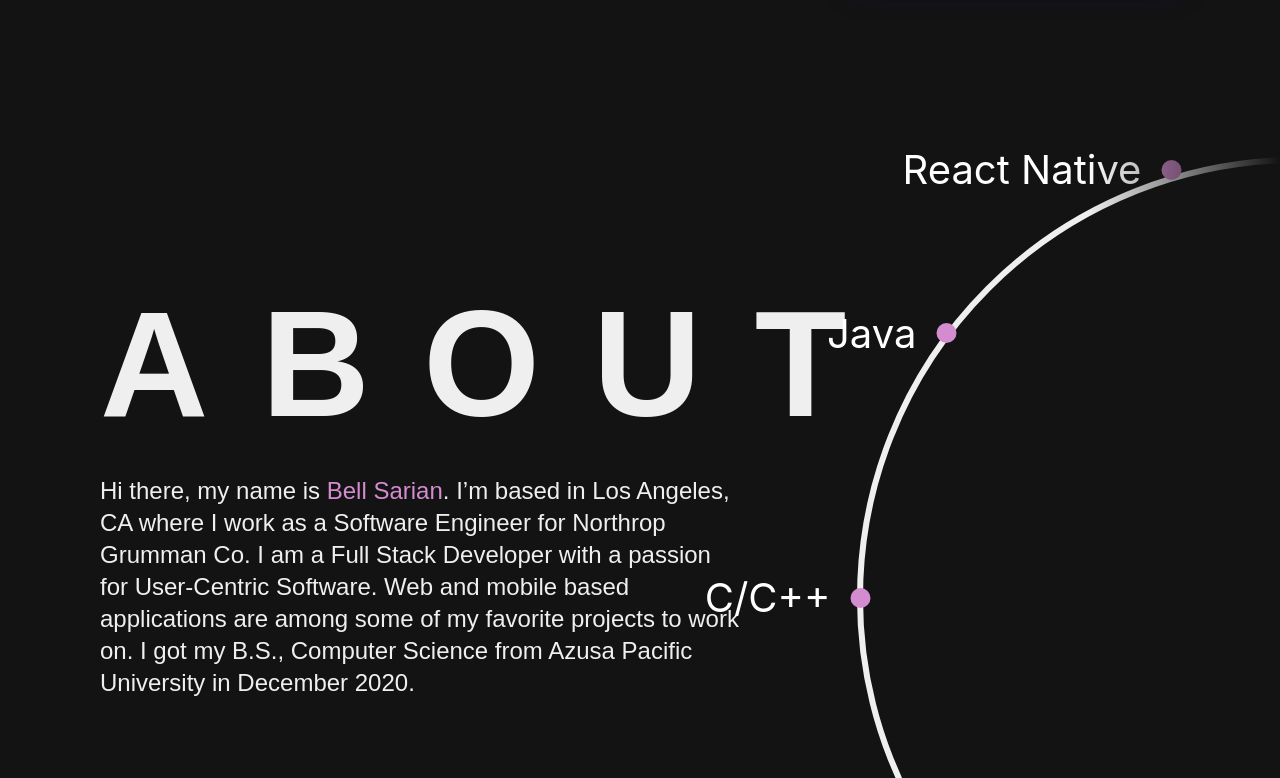
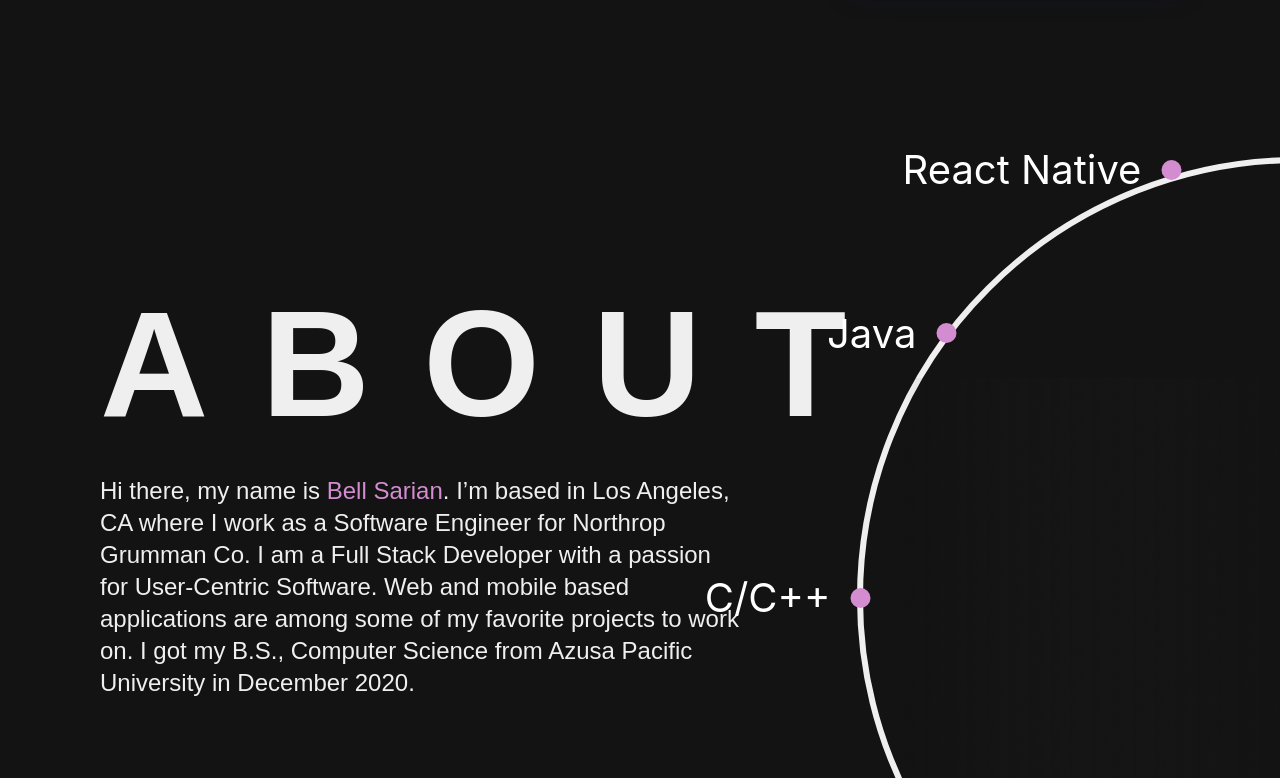
Before and after one commit to bell-sarian/dev-portfolio, a React (Create React App) app: page / in a window 1280 px wide. Shown: the part 822-1600 px from the top of the page. Built offline with nearby package versions, Linux system fonts and the light colour scheme; what webfontloader would draw is missing.

Commit message:
add gradient image

```diff
--- a/src/component/About/About.css
+++ b/src/component/About/About.css
@@ -98,3 +98,11 @@
 .gradient-menu-square::-webkit-scrollbar {
     display: none; /* for Chrome, Safari, and Opera */
 }
+
+.menu-gradient {
+    /* border: 1px solid red; */
+    position: absolute;
+    top: 1200px;
+    right: 0px;
+    z-index: 10;
+}
--- a/src/component/About/About.js
+++ b/src/component/About/About.js
@@ -67,11 +67,13 @@ export default class About extends Component {
             Science from Azusa Pacific University in December 2020.
           </p>
         </div>
-
         <div class="wheelContainer">
           <LanguageMenu />
         </div>
-        <div className="gradient-menu-square"></div>
+        {/* <div className="gradient-menu-square"></div> */}
+        <div>
+          <img className="menu-gradient" alt="gradient" src="gradient.png" />
+        </div>
       </div>
     );
   }
--- a/src/component/LanguageMenu/LanguageMenu.js
+++ b/src/component/LanguageMenu/LanguageMenu.js
@@ -146,5 +146,6 @@ const styles = {
     borderRadius: "50%",
     // overflowY: "hidden",
     scrollbarWidth: "none",
+    zIndex: "0",
   },
 };
```
Also changed, not shown: public/Rectangle 30.png (added), public/gradient.png (added).
